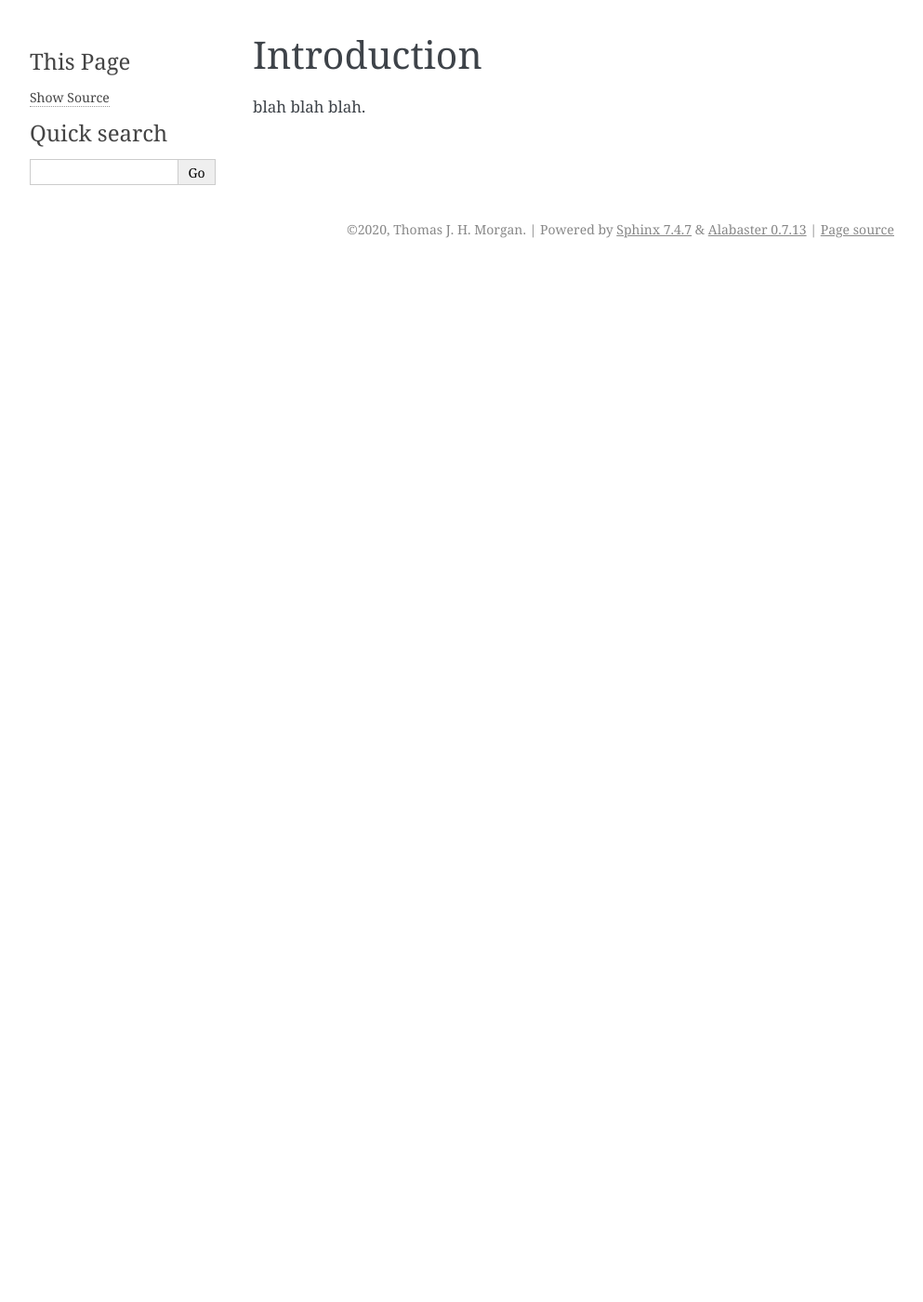
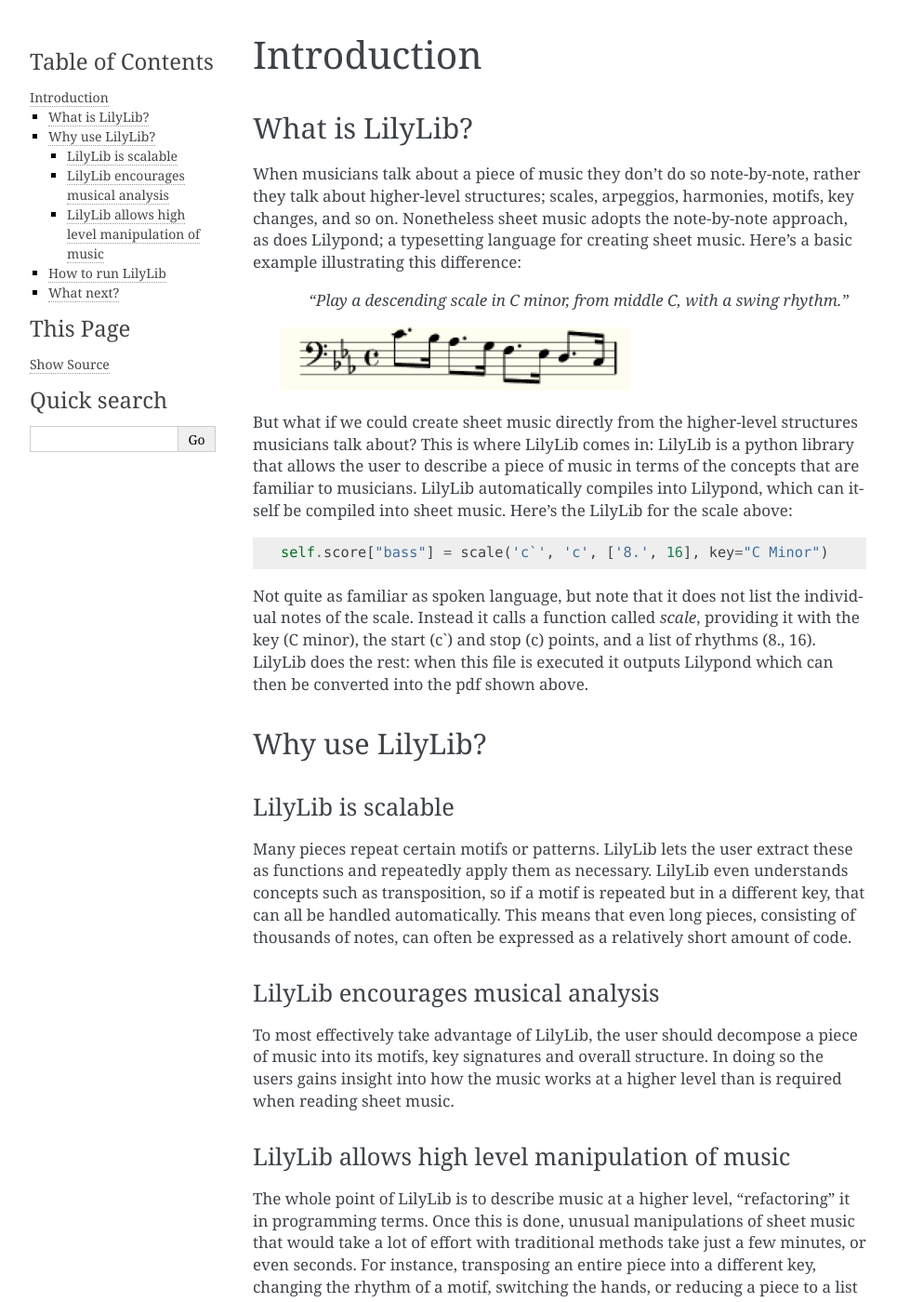
Before and after one commit to thomasmorgan/LilyLib, a Sphinx documentation site: the page built from docs/source/introduction.rst, in a window 1280 px wide and 1400 px high. Shown: the whole window at 93% size, without its empty margins (148-1141 px from the left). Built offline with Sphinx 7.4.7, drawn with Linux system fonts in a browser that asks for light colours; pages that are not in the unit, such as notebooks, are missing from menus; some of the changed text lies outside the part shown.

Commit message:
Documentation: introduction

```diff
--- a/docs/source/introduction.rst
+++ b/docs/source/introduction.rst
@@ -1,4 +1,50 @@
 Introduction
 =======================
 
-blah blah blah.
+What is LilyLib?
+-----------------------
+
+When musicians talk about a piece of music they don’t do so note-by-note, rather they talk about higher-level structures; scales, arpeggios, harmonies, motifs, key changes, and so on. Nonetheless sheet music adopts the note-by-note approach, as does Lilypond; a typesetting language for creating sheet music. Here’s a basic example illustrating this difference:
+
+	*“Play a descending scale in C minor, from middle C, with a swing rhythm.”*
+
+ .. image:: _static/intro_scale.png
+
+But what if we could create sheet music directly from the higher-level structures musicians talk about? This is where LilyLib comes in: LilyLib is a python library that allows the user to describe a piece of music in terms of the concepts that are familiar to musicians. LilyLib automatically compiles into Lilypond, which can itself be compiled into sheet music. Here’s the LilyLib for the scale above:
+
+
+::
+
+	self.score["bass"] = scale('c`', 'c', ['8.', 16], key="C Minor")
+
+
+Not quite as familiar as spoken language, but note that it does not list the individual notes of the scale. Instead it calls a function called `scale`, providing it with the key (C minor), the start (c`) and stop (c) points, and a list of rhythms (8., 16). LilyLib does the rest: when this file is executed it outputs Lilypond which can then be converted into the pdf shown above.
+
+Why use LilyLib?
+----------------------
+
+LilyLib is scalable
+~~~~~~~~~~~~~~~~~~~~~~
+
+Many pieces repeat certain motifs or patterns. LilyLib lets the user extract these as functions and repeatedly apply them as necessary. LilyLib even understands concepts such as transposition, so if a motif is repeated but in a different key, that can all be handled automatically. This means that even long pieces, consisting of thousands of notes, can often be expressed as a relatively short amount of code.
+
+LilyLib encourages musical analysis
+~~~~~~~~~~~~~~~~~~~~~~~~~~~~~~~~~~~~~~~~
+
+To most effectively take advantage of LilyLib, the user should decompose a piece of music into its motifs, key signatures and overall structure. In doing so the users gains insight into how the music works at a higher level than is required when reading sheet music.
+
+LilyLib allows high level manipulation of music
+~~~~~~~~~~~~~~~~~~~~~~~~~~~~~~~~~~~~~~~~~~~~~~~~~~~~~~
+
+The whole point of LilyLib is to describe music at a higher level, “refactoring” it in programming terms. Once this is done, unusual manipulations of sheet music that would take a lot of effort with traditional methods take just a few minutes, or even seconds. For instance, transposing an entire piece into a different key, changing the rhythm of a motif, switching the hands, or reducing a piece to a list of its unique motifs. We’ll see some of these later.
+
+How to run LilyLib
+------------------------------
+
+Executing a LilyLib file once it is created take just a few seconds. First you will need to have installed python 3 and a Lilypond compiler (e.g. Frescobaldi). After that you should download LilyLib from github.
+
+Any files you wish to run need to be inside the LilyLib directory, and you can run them with the terminal command “python3 <file_name>.py”. This will spit out the corresponding Lilypond into the terminal which can be pasted into your Lilypond compiler to produce a pdf.
+
+What next?
+--------------------------
+The rest of this guide walks you through the key concepts of LilyLib, illustrating each with some toy examples. After that there are a couple of examples of full pieces that had been converted to LilyLib. All the demos are included in the github repo, as is all the source code, so you should feel free to open it up and explore the files themselves. The hope is that by the end of this guide the reader should have a vague sense of how to write in LilyLib should they so desire.
```
Also changed, not shown: docs/source/index.rst (+0 -8 lines), 10 other files.
